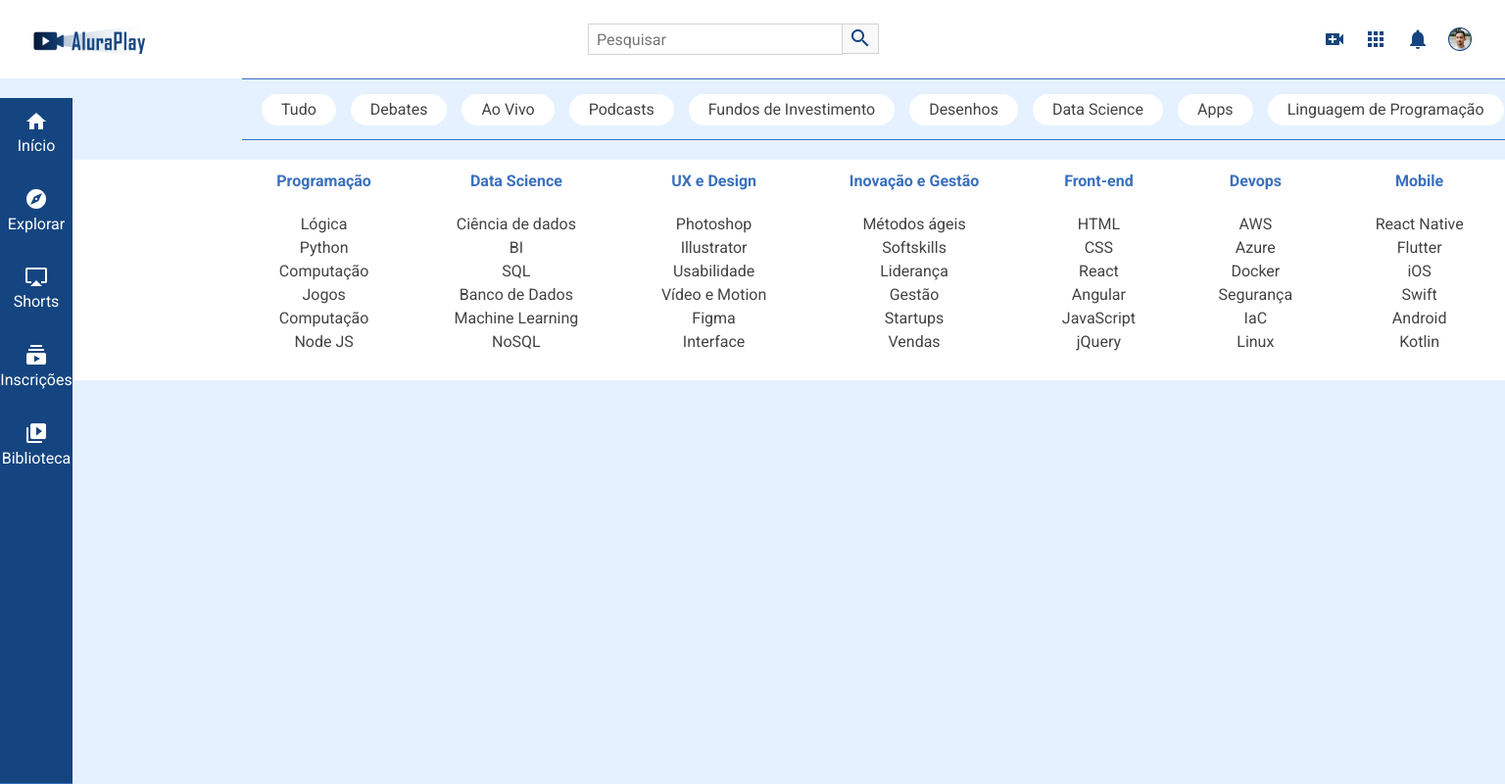
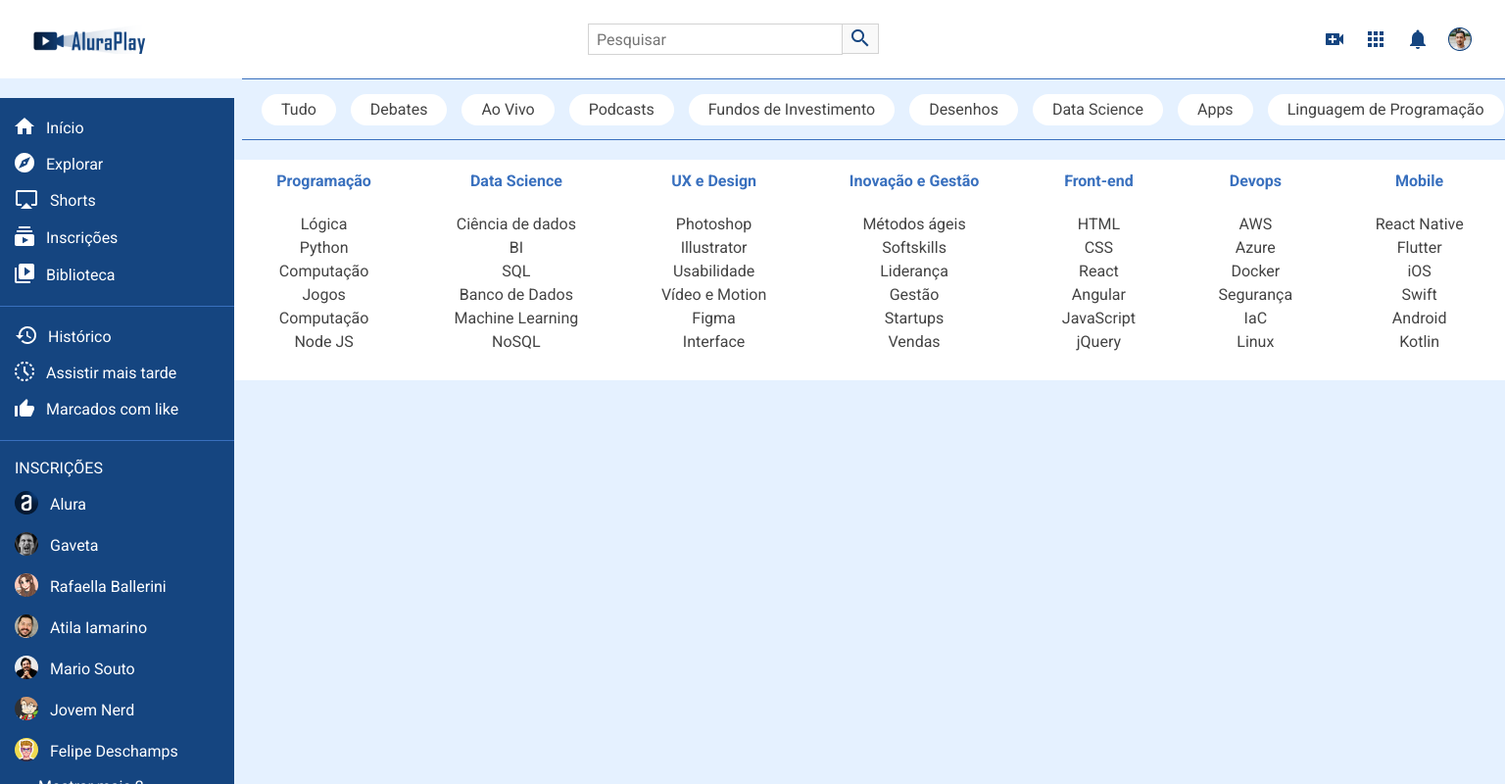
Before and after one commit to Estevao-Matheus/aluraplay, a plain HTML site: page index.html in a window 1536 px wide. Shown: the whole page at 98% size. Drawn offline with Linux system fonts and the light colour scheme.

Commit message:
Menu desktop

```diff
--- a/css/flexbox.css
+++ b/css/flexbox.css
@@ -1,29 +1,31 @@
 /* CABEÇALHO*/
-.cabecalho__container{
-    display:flex;
-    align-items: center ;
+.cabecalho__container {
+    display: flex;
+    align-items: center;
     justify-content: space-between;
     position: fixed;
     top: 0;
 }
 
-.cabecalho__pesquisar__item{
+.cabecalho__pesquisar__item {
     display: none;
 }
+
 /* RODAPE */
-.rodape__container{
-    display:flex;
+.rodape__container {
+    display: flex;
     flex-flow: column wrap;
 }
 
 /* SEÇÃO SUPERIOR*/
-.superior__secao__container{
-    display:flex;
+.superior__secao__container {
+    display: flex;
     align-items: center;
     white-space: nowrap;
-    overflow:scroll;
-    gap:15px;
+    overflow: scroll;
+    gap: 15px;
 }
+
 /*MENU MOBILE*/
 .menu__container {
     position: fixed;
@@ -33,18 +35,18 @@
 
 }
 
-.menu__lista{
-    display:flex;
+.menu__lista {
+    display: flex;
     justify-content: space-around;
     height: 100%;
 }
 
-.menu__lista li{
-   align-self: center;
+.menu__lista li {
+    align-self: center;
 }
 
 .menu__itens {
-    display:flex;
+    display: flex;
     flex-direction: column;
     gap: 5px;
 }
@@ -52,26 +54,29 @@
 .menu__lista:nth-child(2),
 .menu__lista:nth-child(3),
 .menu__lista:nth-child(4) {
-    display:none;
+    display: none;
 }
 
 
 @media (min-width: 834px) {
-    .cabecalho__pesquisar__item{
-        display:block;
+    .cabecalho__pesquisar__item {
+        display: block;
     }
-    .rodape__container{
+
+    .rodape__container {
         justify-content: space-between;
     }
+
     .menu__container {
         position: fixed;
         left: 0%;
-        top:12.5%;
+        top: 12.5%;
         width: 74px;
         height: auto;
     }
-    .menu__lista{
-        display:flex;
+
+    .menu__lista {
+        display: flex;
         flex-direction: column;
         justify-content: flex-start;
         gap: 36px;
@@ -79,3 +84,50 @@
     }
 
 }
+
+@media (min-width: 1440px) {
+    .menu__container {
+        width: 239px;
+        overflow: scroll;
+    }
+
+    .menu__lista:nth-child(2),
+    .menu__lista:nth-child(3),
+    .menu__lista:nth-child(4) {
+        display: flex;
+    }
+
+    .menu__lista {
+        height: auto;
+        padding: 20px 17px 20px 15px;
+        gap: 15px;
+    }
+
+    .menu__itens {
+        flex-direction: row;
+        gap: 12px;
+        align-items: center;
+    }
+
+    .menu__lista:nth-child(3) {
+        flex-direction: column-reverse;
+    }
+
+    .jogos {
+        order: 3;
+
+    }
+
+    .filmes {
+        order: 2;
+    }
+
+    .premium {
+        order: 1;
+    }
+
+    .maispagina {
+        order: 4;
+    }
+
+}
```
